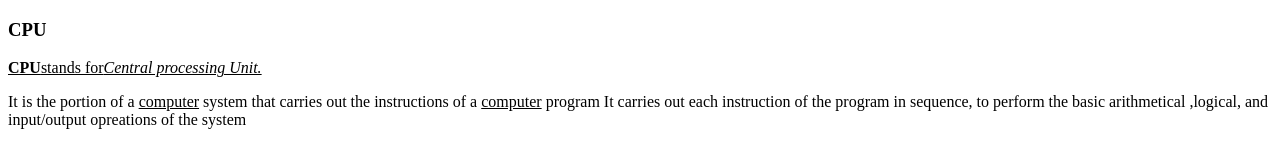
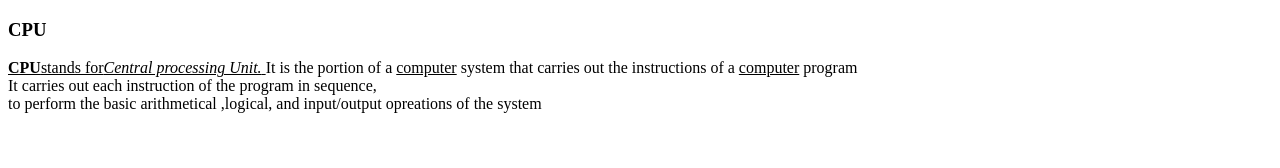
Before and after one commit to iamneo-production/ccfaadaeccdfffebaeceaec, a website: page public/index.html in a window 1280 px wide. Drawn offline with Linux system fonts and the light colour scheme.

Commit message:
Backup Commit

```diff
--- a/public/index.html
+++ b/public/index.html
@@ -9,10 +9,10 @@
 </head>
 <body>
  <h3>CPU</h3>
- <P><u><b>CPU</b>stands for<i>Central processing Unit.</i></u></P>
+ <P><u><b>CPU</b>stands for<i>Central processing Unit.</i> </u>
  It is the portion of a <u>computer</u> system that carries
- out the instructions of a <u>computer</u> program
- It carries out each instruction of the program in sequence,
- to perform the basic arithmetical ,logical, and input/output opreations of the system
+ out the instructions of a <u>computer</u> program<br>
+ It carries out each instruction of the program in sequence,<br>
+ to perform the basic arithmetical ,logical, and input/output opreations of the system</P>
 </body>
 </html>
```
